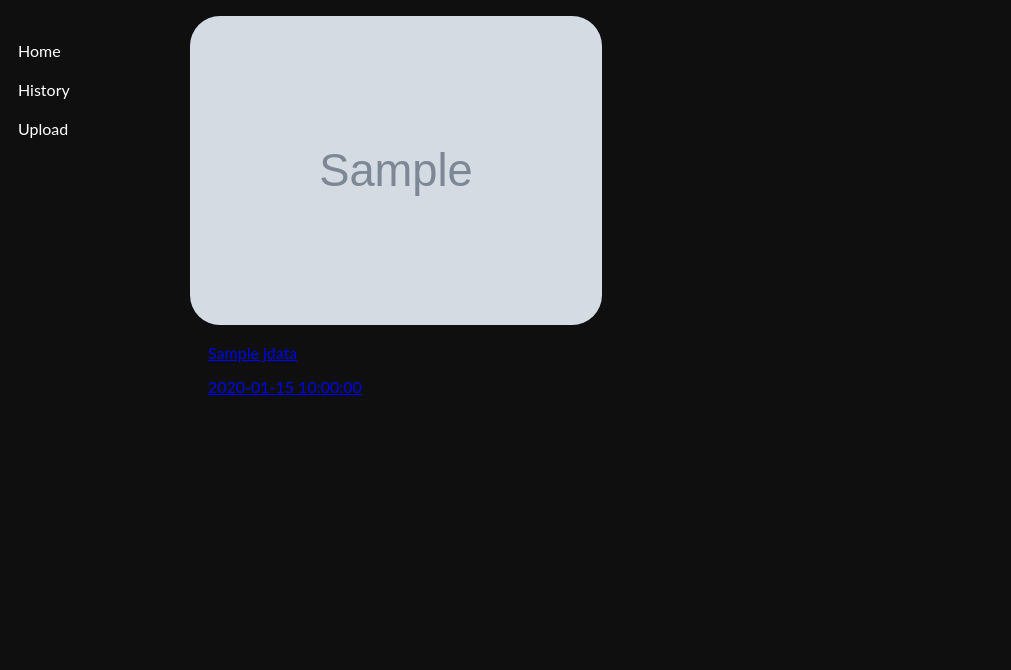
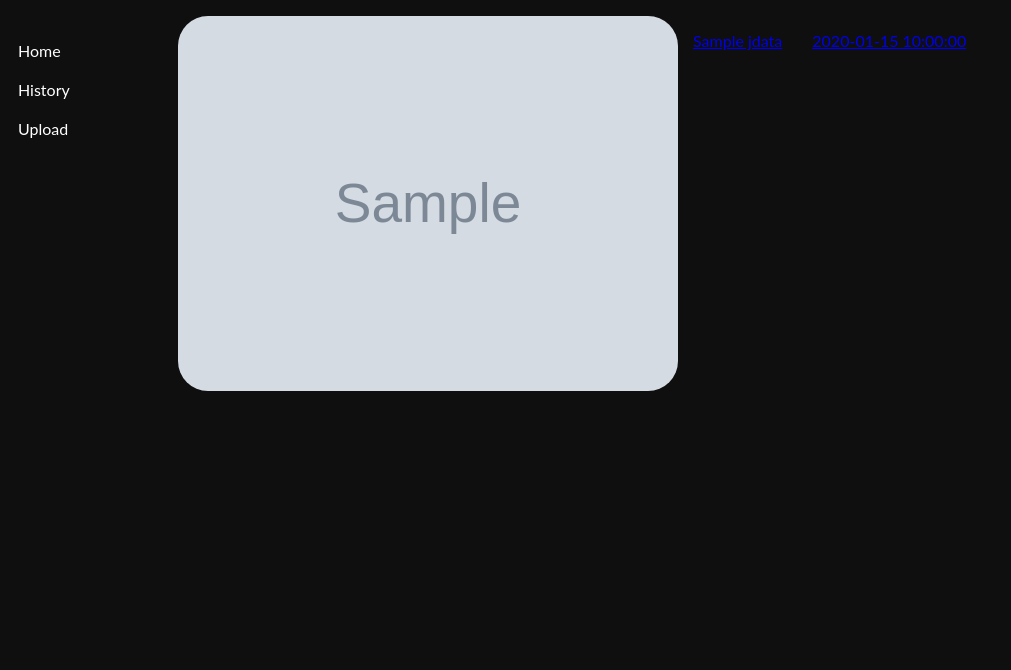
Before and after one commit to BlackGhost-226/open-video-host, a Flask app: template templates/search.html in a window 1280 px wide. Shown: the part 22-692 px from the top of the page, without its empty margins (0-1011 px from the left). Run offline with Flask 3, Linux system fonts and the light colour scheme; the template is opened without the code that fills it: most values are stand-ins (such as "Sample title", 1, 10 or a date in 2020); grey boxes marked "Sample" are stand-in pictures; data that the repository does not hold is empty; some libraries are stand-ins or nearby versions.

Commit message:
fixed-search

```diff
--- a/api.py
+++ b/api.py
@@ -43,13 +43,14 @@ def upload_file():
             img_path = helper.secure_save(img, video_upload_dir)
 
         data = {
-            "title": text
+            "title": text,
+            "date": None
         }
 
         # video to search db
         search_col.add(
-            ids=[text],
-            documents=[video_id]
+            ids=[video_id],
+            documents=[text]
         )
 
         if has_img:
@@ -86,7 +87,7 @@ def load_feed(offset):
 
 def load_search_feed(offset, query):
     items = []
-    results = search_col.query(query_texts=[query], n_results=6)["documents"][0]
+    results = search_col.query(query_texts=[query], n_results=4)["ids"][0]
     for result in results:
         items.append(helper.generate_video_json(result))
 
--- a/app.py
+++ b/app.py
@@ -4,6 +4,7 @@ from flask import Flask, request, jsonify, send_from_directory, render_template
 from werkzeug.utils import secure_filename
 from flask_cors import CORS
 import chromadb
+from chromadb.utils.embedding_functions import DefaultEmbeddingFunction
 
 
 chromadb_client = chromadb.PersistentClient(path=r"./vector-db")
@@ -11,7 +12,7 @@ SEARCH_COL_NAME = "search"
 try:
     collection = chromadb_client.create_collection(
         name=SEARCH_COL_NAME,
-        #embedding_function=None
+        embedding_function=DefaultEmbeddingFunction()
     )
 except:
     pass
@@ -86,13 +87,21 @@ def load_search_feed():
 
 
 import helper
+search_col = chromadb_client.get_collection(name=SEARCH_COL_NAME)
 @app.route('/debug/video-list')
 def video_list():
     return jsonify(helper.video_list())
 
 @app.route('/debug/vector-list')
 def vector_list():
-    return jsonify(helper.vector_list())
+    get = search_col.get()
+    return jsonify(get)
+
+@app.route('/debug/vector-get')
+def get_v_db():
+    query = request.args.get('q')
+    results = search_col.query(query_texts=[query], n_results=4)
+    return results
 
 if __name__ == '__main__':
     app.run(debug = True)
--- a/helper.py
+++ b/helper.py
@@ -25,10 +25,6 @@ def video_list():
             if os.path.exists(hls_path) or os.path.exists(dash_path):
                 videos.append(generate_video_json(video_id))
     return videos
-
-def vector_list():
-    get = search_col.get()
-    return get
 
 def secure_save(file: str, upload_dir: str):
     filename = secure_filename(file.filename)
--- a/static/video3.css
+++ b/static/video3.css
@@ -6,7 +6,7 @@ div.video a {
     margin: 15px 12px;
 }
 
-div.video img {
+div img {
     width: 100%;
     max-width: 500px;
     height: auto;
@@ -16,3 +16,11 @@ div.video img {
 div.video p {
     margin: 15px 30px;
 }
+
+div.video-s * {
+    display: flex;
+}
+
+div.video-s p {
+    margin: 15px;
+}
--- a/templates/search_items.html
+++ b/templates/search_items.html
@@ -1,8 +1,6 @@
-{% for group in items|batch(3, fill_with=None) %}
-    <div class="video3">
-        {% for item in group %}
+{% for item in items %}
     {% if item is not none %}
-                <div class="video">
+        <div class="video-s">
             <a href="{{ item.video_url }}">
                 <img src="{{ item.img_url }}" alt="cant load img">
                 <p>{{ jdata[item.id]["title"] }}</p>
@@ -11,11 +9,9 @@
         </div>
     {% endif %}
 {% endfor %}
-    </div>
-{% endfor %}
 
 {% if has_more %}
-    <div hx-get="/api/load-search?offset={{ offset }}?q={{ q }}"
+    <div hx-get="/api/load-search?offset={{ offset }}&q={{ q }}"
          hx-trigger="revealed"
          hx-swap="outerHTML"
          class="loading-indicator">
```
Lines whose indentation alone changed are shown as unchanged.
